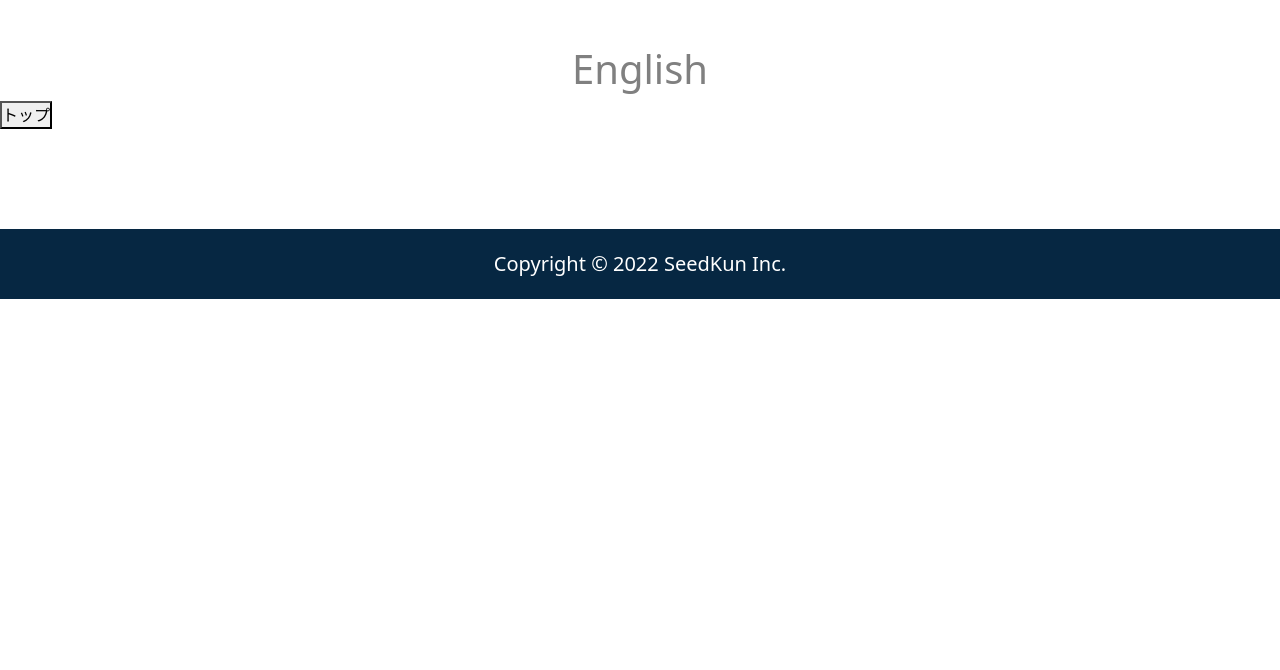
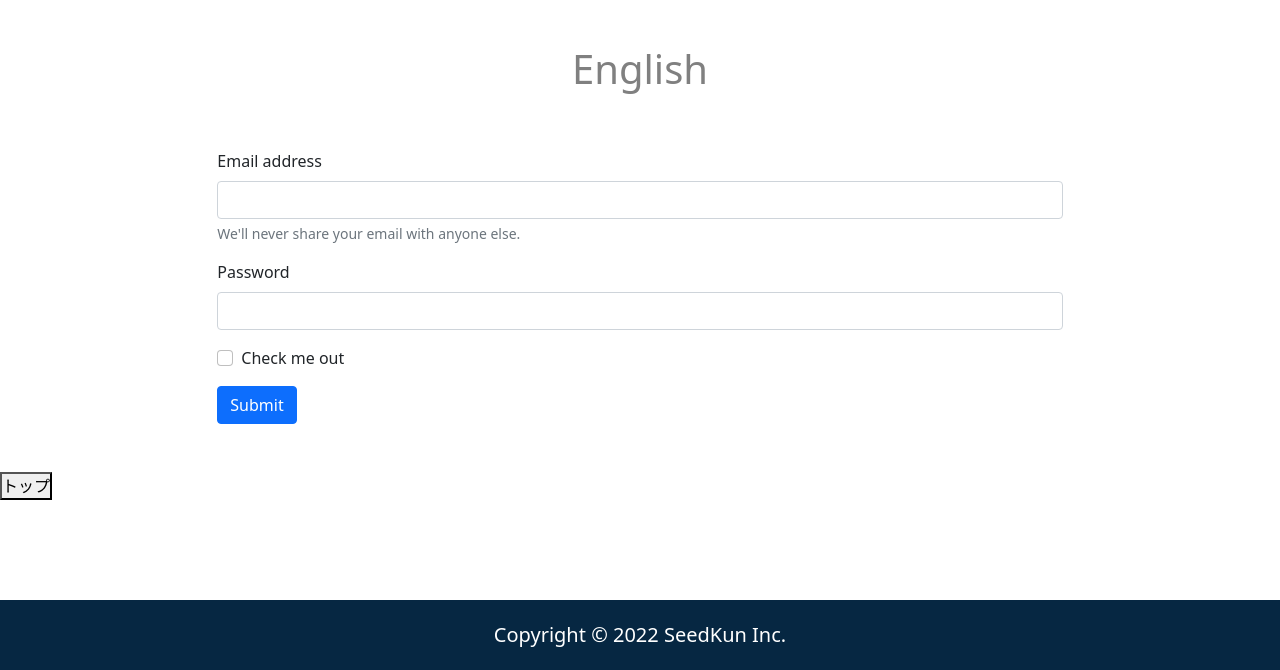
Before and after one commit to Naoya-0126/GitPractice, a plain HTML site: page index.html in a window 1280 px wide. Shown: the part 955-1625 px from the top of the page. Before the commit the page ends 1254 px from the top, so only its background shows below. Drawn offline with nearby package versions, Linux system fonts and the light colour scheme.

Commit message:
フォーム作成

```diff
--- a/index.html
+++ b/index.html
@@ -47,6 +47,28 @@
                 </p>
             </div>
         </section>
+        <div class="conteiner py-5">
+            <div class="row">
+                <div class="col-8 offset-2">
+                    <form>
+                        <div class="mb-3">
+                          <label for="exampleInputEmail1" class="form-label">Email address</label>
+                          <input type="email" class="form-control" id="exampleInputEmail1" aria-describedby="emailHelp">
+                          <div id="emailHelp" class="form-text">We'll never share your email with anyone else.</div>
+                        </div>
+                        <div class="mb-3">
+                          <label for="exampleInputPassword1" class="form-label">Password</label>
+                          <input type="password" class="form-control" id="exampleInputPassword1">
+                        </div>
+                        <div class="mb-3 form-check">
+                          <input type="checkbox" class="form-check-input" id="exampleCheck1">
+                          <label class="form-check-label" for="exampleCheck1">Check me out</label>
+                        </div>
+                        <button type="submit" class="btn btn-primary">Submit</button>
+                      </form>
+                </div>
+            </div>
+        </div>
         <button type="button" id="toTop">トップ</button>
     </main>
     <footer>
```
